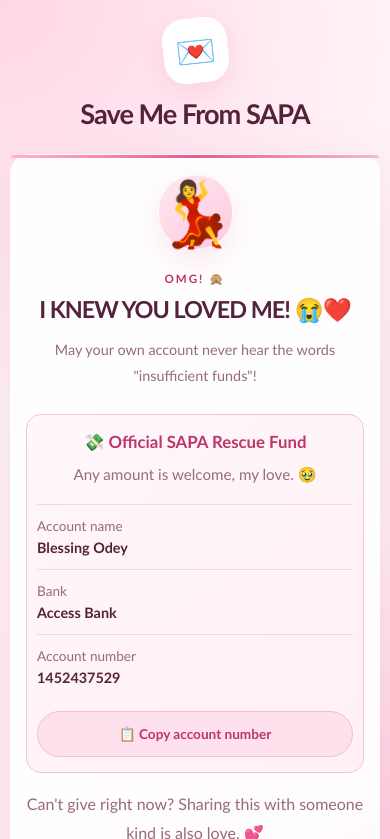
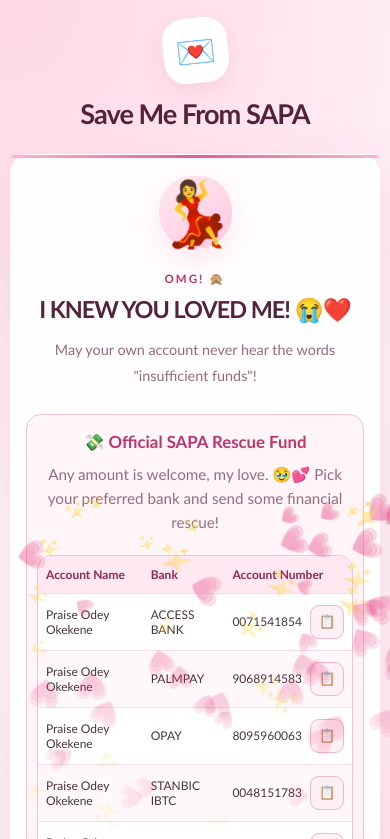
Before and after one commit to odeyblessinglehiowo-sketch/praises-save-me-from-sapa, a plain HTML site: page index.html in a window 390 px wide. Both pictures are taken after a click on the button "YES, I WILL ❤️". Shown: the top 839 px of the page. Drawn offline with Linux system fonts and the light colour scheme.

Commit message:
Update website

```diff
--- a/index.html
+++ b/index.html
@@ -61,34 +61,131 @@
     the words "insufficient funds"!
   </p>
 
+
 <div class="donation-box">
 
   <h3>💸 Official SAPA Rescue Fund</h3>
 
   <p class="donation-caption">
-      Any amount is welcome, my love. 🥹
+    Any amount is welcome, my love. 🥹💕
+    Pick your preferred bank and send some financial rescue!
   </p>
 
-    <div class="account-detail">
-      <span>Account name</span>
-      <strong id="accountName">Blessing Odey</strong>
+  <div class="accounts-table-wrapper">
+    <table class="accounts-table">
+      <thead>
+        <tr>
+          <th>Account Name</th>
+          <th>Bank</th>
+          <th>Account Number</th>
+        </tr>
+      </thead>
+
+      <tbody>
+        <tr>
+          <td>Praise Odey Okekene</td>
+          <td>ACCESS BANK</td>
+          <td>
+            <div class="account-number-cell">
+              <span>0071541854</span>
+              <button
+                class="copy-account-button"
+                type="button"
+                data-account-number="0071541854"
+                aria-label="Copy ACCESS BANK account number"
+              >📋</button>
+            </div>
+          </td>
+        </tr>
+
+        <tr>
+          <td>Praise Odey Okekene</td>
+          <td>PALMPAY</td>
+          <td>
+            <div class="account-number-cell">
+              <span>9068914583</span>
+              <button
+                class="copy-account-button"
+                type="button"
+                data-account-number="9068914583"
+                aria-label="Copy PALMPAY account number"
+              >📋</button>
+            </div>
+          </td>
+        </tr>
+
+        <tr>
+          <td>Praise Odey Okekene</td>
+          <td>OPAY</td>
+          <td>
+            <div class="account-number-cell">
+              <span>8095960063</span>
+              <button
+                class="copy-account-button"
+                type="button"
+                data-account-number="8095960063"
+                aria-label="Copy OPAY account number"
+              >📋</button>
+            </div>
+          </td>
+        </tr>
+
+         <tr>
+          <td>Praise Odey Okekene</td>
+          <td>STANBIC IBTC</td>
+          <td>
+            <div class="account-number-cell">
+              <span>0048151783</span>
+              <button
+                class="copy-account-button"
+                type="button"
+                data-account-number="0048151783"
+                aria-label="Copy STANBIC IBTC account number"
+              >📋</button>
+            </div>
+          </td>
+        </tr>
+
+         <tr>
+          <td>Praise Odey Okekene</td>
+          <td>PROVIDUS</td>
+          <td>
+            <div class="account-number-cell">
+              <span>6509644747</span>
+              <button
+                class="copy-account-button"
+                type="button"
+                data-account-number="6509644747"
+                aria-label="Copy PROVIDUS account number"
+              >📋</button>
+            </div>
+          </td>
+        </tr>
+
+      </tbody>
+    </table>
   </div>
 
-    <div class="account-detail">
-      <span>Bank</span>
-      <strong id="bankName">Access Bank</strong>
+  <!-- WALLET ACCOUNT SECTION -->
+  <div class="wallet-section">
+
+    <h4>Prefer to Send to My Wallet? 💸</h4>
+
+    <p>
+      If you'd prefer to send your rescue funds to my wallet account,
+      please reach out to me directly for the details.
+    </p>
+
+    <div class="wallet-note">
+      💌 My DM is open. Every little help means a lot!
+    </div>
   </div>
 
-    <div class="account-detail">
-      <span>Account number</span>
-      <strong id="accountNumber">1452437529</strong>
 </div>
 
-    <button id="copyAccountButton" type="button">
-      📋 Copy account number
-    </button>
 
 </div>
+
 
 
 
--- a/script.js
+++ b/script.js
@@ -1,14 +1,5 @@
 
 "use strict";
-
-// ========================================
-// 1. YOUR DONATION DETAILS
-// ========================================
-
-// Replace these with your real details later.
-const ACCOUNT_NAME = "Blessing Odey";
-const BANK_NAME = "Access Bank";
-const ACCOUNT_NUMBER = "1452437529";
 
 
 // ========================================
@@ -21,12 +12,6 @@
 const noButton = document.getElementById("noButton");
 const yesButton = document.getElementById("yesButton");
 const reaction = document.getElementById("reaction");
-
-const accountName = document.getElementById("accountName");
-const bankName = document.getElementById("bankName");
-const accountNumber = document.getElementById("accountNumber");
-
-const copyAccountButton = document.getElementById("copyAccountButton");
 
 let noAttempts = 0;
 let lastDodgeTime = 0;
@@ -192,6 +177,7 @@
   }
 }
 
+
  // ========================================
  // 5. YES BUTTON: SHOW THE RESCUE FUND
  // ========================================
@@ -200,36 +186,26 @@
   questionScreen.hidden = true;
   successScreen.hidden = false;
 
-  // Fill in the donation details.
-  accountName.textContent = ACCOUNT_NAME;
-  bankName.textContent = BANK_NAME;
-  accountNumber.textContent = ACCOUNT_NUMBER;
-
-  // Configure Paystack only when a real link is supplied.
-  if (PAYSTACK_LINK.trim()) {
-    paystackButton.href = PAYSTACK_LINK;
-    paystackButton.target = "_blank";
-  } else {
-    paystackButton.removeAttribute("href");
-    paystackButton.removeAttribute("target");
-  }
-
   window.scrollTo({ top: 0, behavior: "smooth" });
   launchConfetti();
 });
 
-// ========================================
-// 6. COPY ACCOUNT NUMBER
-// ========================================
 
-copyAccountButton.addEventListener("click", async () => {
+/* ========================================
+   COPY INDIVIDUAL BANK ACCOUNT NUMBERS
+======================================== */
+
+document.querySelectorAll(".copy-account-button").forEach((button) => {
+  button.addEventListener("click", async () => {
+    const accountNumber = button.dataset.accountNumber;
+    const originalText = button.textContent;
+
     try {
-    await navigator.clipboard.writeText(ACCOUNT_NUMBER);
-    copyAccountButton.textContent = "✅ Account number copied!";
+      await navigator.clipboard.writeText(accountNumber);
     } catch (error) {
       // Fallback for browsers that block clipboard access.
       const temporaryInput = document.createElement("textarea");
-    temporaryInput.value = ACCOUNT_NUMBER;
+      temporaryInput.value = accountNumber;
       temporaryInput.style.position = "fixed";
       temporaryInput.style.opacity = "0";
 
@@ -239,12 +215,18 @@
       const copied = document.execCommand("copy");
       temporaryInput.remove();
 
-    copyAccountButton.textContent = copied
-      ? "✅ Account number copied!"
-      : "Please copy the number above manually";
+      if (!copied) {
+        alert("Please copy this account number manually: " + accountNumber);
+        return;
+      }
     }
 
+    button.textContent = "✓";
+    button.setAttribute("aria-label", "Account number copied");
+
     window.setTimeout(() => {
-    copyAccountButton.textContent = "📋 Copy account number";
-  }, 2500);
+      button.textContent = originalText;
+      button.setAttribute("aria-label", "Copy account number");
+    }, 2000);
   });
+});
--- a/style.css
+++ b/style.css
@@ -645,3 +645,131 @@
     font-size: 0.85rem;
   }
 }
+
+
+
+/* Multiple bank accounts table */
+.accounts-table-wrapper {
+  width: 100%;
+  overflow-x: auto;
+  margin-top: 20px;
+  border: 1px solid #f5c1d4;
+  border-radius: 14px;
+  background: #fff;
+}
+
+.accounts-table {
+  width: 100%;
+  border-collapse: collapse;
+  text-align: left;
+  font-size: 13px;
+}
+
+.accounts-table th {
+  padding: 14px 12px;
+  background: #ffe8f1;
+  color: #8d2853;
+  font-weight: 700;
+  white-space: nowrap;
+}
+
+.accounts-table td {
+  padding: 14px 12px;
+  border-top: 1px solid #f8dce7;
+  color: #49333d;
+  vertical-align: middle;
+}
+
+.accounts-table tbody tr:nth-child(even) {
+  background: #fff8fb;
+}
+
+.account-number-cell {
+  display: flex;
+  align-items: center;
+  gap: 8px;
+  white-space: nowrap;
+}
+
+.copy-account-button {
+  flex-shrink: 0;
+  display: inline-flex;
+  align-items: center;
+  justify-content: center;
+  min-width: 34px;
+  min-height: 34px;
+  padding: 6px;
+  border: 1px solid #f3b5ce;
+  border-radius: 9px;
+  background: #fff0f6;
+  color: #a12c5d;
+  cursor: pointer;
+  transition: background 0.2s ease, transform 0.2s ease;
+}
+
+.copy-account-button:hover {
+  background: #ffd9e8;
+  transform: translateY(-1px);
+}
+
+.copy-account-button:focus-visible {
+  outline: 2px solid #d63384;
+  outline-offset: 3px;
+}
+
+.table-hint {
+  margin-top: 12px;
+  color: #8d6475;
+  font-size: 12px;
+  text-align: center;
+}
+
+@media (max-width: 480px) {
+  .accounts-table {
+    font-size: 12px;
+  }
+
+  .accounts-table th,
+  .accounts-table td {
+    padding: 11px 8px;
+  }
+}
+
+
+/* WALLET ACCOUNT SECTION */
+.wallet-section {
+  margin-top: 24px;
+  padding: 20px 16px;
+  border: 1px dashed #e9a4c0;
+  border-radius: 16px;
+  background: linear-gradient(135deg, #fff0f6, #fff8fb);
+  text-align: center;
+}
+
+.wallet-icon {
+  font-size: 30px;
+  margin-bottom: 8px;
+}
+
+.wallet-section h4 {
+  margin: 0 0 10px;
+  color: #8d2853;
+  font-size: 16px;
+}
+
+.wallet-section p {
+  margin: 0;
+  color: #654454;
+  font-size: 13px;
+  line-height: 1.7;
+}
+
+.wallet-note {
+  margin-top: 12px;
+  padding: 10px;
+  border-radius: 10px;
+  background: #fff;
+  color: #a12c5d;
+  font-size: 12px;
+  font-weight: 600;
+}
```
Lines whose indentation alone changed are shown as unchanged.
